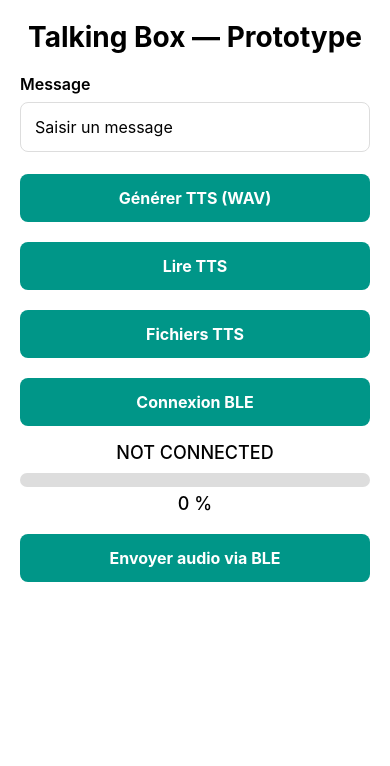
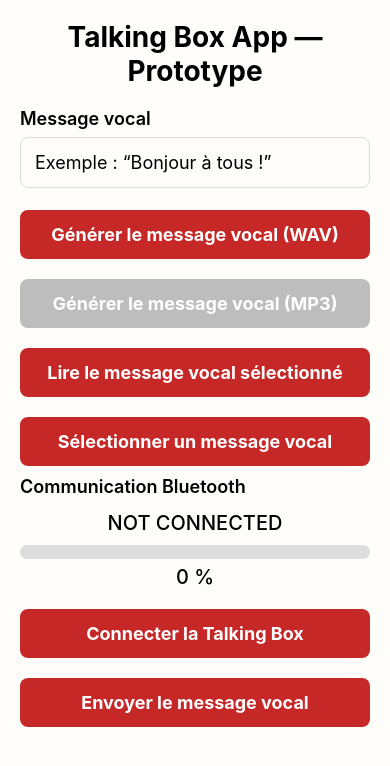
Before and after one commit to LeoLeman555/TalkingBox, a React Native app: screen / in a window 390 px wide. Shown: the top 766 px of the page. Built offline with nearby package versions, Linux system fonts and the light colour scheme; what react-native-ble-plx, react-native-fs would draw is missing.

Commit message:
refactor(ui): adapt UI for open day demo version

```diff
--- a/src/components/PrimaryButton.tsx
+++ b/src/components/PrimaryButton.tsx
@@ -19,7 +19,7 @@ const styles = StyleSheet.create({
     marginVertical: 10,
   },
   txt: {
-    fontSize: 16,
+    fontSize: 18,
     fontWeight: '700',
     textAlign: 'center',
   },
--- a/src/screens/MainScreen.tsx
+++ b/src/screens/MainScreen.tsx
@@ -26,6 +26,8 @@ type Props = {
   onOpenFiles: () => void;
 };
 
+type AudioExtension = '.wav' | '.mp3';
+
 export function MainScreen({
   selectedTtsPath,
   onSelectTts,
@@ -41,17 +43,14 @@ export function MainScreen({
   const [progress, setProgress] = useState(0);
   const [deviceInfo, setDeviceInfo] = useState<BleDeviceInfo | null>(null);
 
-  const handleGenerateTTS = async () => {
+  const handleGenerateTTS = async (extension : AudioExtension = '.wav') => {
     if (!text.trim()) {
-      Alert.alert(
-        'Invalid message',
-        'Please enter a message before generating audio.',
-      );
+      Alert.alert('Message vide', 'Veuillez saisir un message vocal.');
       return;
     }
 
     try {
-      const filename = generateTtsFilename('.mp3'); // MP3 or WAV
+      const filename = generateTtsFilename(extension); // MP3 or WAV
       console.log('[TTS][APP][START][filename=' + filename + ']');
 
       const tts: TtsAudioResult = await TtsService.generate(text, filename);
@@ -71,8 +70,8 @@ export function MainScreen({
       console.log('[TTS][APP][EXPORTED][uri=' + uri + ']');
 
       Alert.alert(
-        'TTS Generated',
-        'Audio file generated successfully.',
+        "Message vocal généré",
+        "Fichier audio généré avec succès, vous pouvez le lire dans l'application",
       );
     } catch (e) {
       console.error('[TTS][APP][ERROR]', e);
@@ -82,10 +81,7 @@ export function MainScreen({
 
   const playTts = async (): Promise<void> => {
     if (!selectedTtsPath) {
-      Alert.alert(
-        'No audio selected',
-        'Please generate or select a TTS file before playing.',
-      );
+      Alert.alert('Aucun message', 'Veuillez générer un message.');
       return;
     }
 
@@ -150,15 +146,15 @@ export function MainScreen({
   return (
     <View style={[styles.container, { backgroundColor: colors.background }]}>
       <Text style={[styles.title, { color: colors.text }]}>
-        Talking Box — Prototype
+        Talking Box App — Prototype
       </Text>
 
-      <Text style={[styles.label, { color: colors.text }]}>Message</Text>
+      <Text style={[styles.label, { color: colors.text }]}>Message vocal</Text>
 
       <TextInput
         value={text}
         onChangeText={setText}
-        placeholder="Saisir un message"
+        placeholder="Exemple : “Bonjour à tous !”"
         style={[
           styles.input,
           { borderColor: colors.inputBorder, color: colors.text },
@@ -166,42 +162,46 @@ export function MainScreen({
       />
 
       <PrimaryButton
-        title="Générer TTS (WAV)"
-        onPress={handleGenerateTTS}
-        color={colors.accent}
-        textColor={colors.buttonText}
+        title="Générer le message vocal (WAV)"
+        onPress={() => handleGenerateTTS('.wav')}
+        color={colors.primary}
+        textColor={colors.primaryText}
       />
 
       <PrimaryButton
-        title="Lire TTS"
-        onPress={playTts}
-        color={colors.accent}
-        textColor={colors.buttonText}
+        title="Générer le message vocal (MP3)"
+        onPress={() => handleGenerateTTS('.mp3')}
+        color={colors.disabled}
+        textColor={colors.primaryText}
       />
 
       <PrimaryButton
-        title="Fichiers TTS"
-        onPress={onOpenFiles}
-        color={colors.accent}
-        textColor={colors.buttonText}
+        title="Lire le message vocal sélectionné"
+        onPress={playTts}
+        color={colors.primary}
+        textColor={colors.primaryText}
       />
 
+
       <PrimaryButton
-        title="Connexion BLE"
-        onPress={handleRealBle}
-        color={colors.accent}
-        textColor={colors.buttonText}
+        title="Sélectionner un message vocal"
+        onPress={onOpenFiles}
+        color={colors.primary}
+        textColor={colors.primaryText}
       />
+
+      <Text style={[styles.label, { color: colors.text }]}>Communication Bluetooth</Text>
 
       {deviceInfo && <DeviceInfo info={deviceInfo} colors={colors} />}
 
       <Text style={[styles.info, { color: colors.text }]}>{state}</Text>
 
+
       <ProgressBar
         progress={progress}
         height={14}
         backgroundColor={colors.inputBorder}
-        fillColor={colors.accent}
+        fillColor={colors.primary}
       />
 
       <Text style={[styles.info, { color: colors.text }]}>
@@ -209,10 +209,18 @@ export function MainScreen({
       </Text>
 
       <PrimaryButton
-        title="Envoyer audio via BLE"
+        title="Connecter la Talking Box"
+        onPress={handleRealBle}
+        color={colors.primary}
+        textColor={colors.primaryText}
+      />
+
+
+      <PrimaryButton
+        title="Envoyer le message vocal"
         onPress={handleSendBleFile}
-        color={colors.accent}
-        textColor={colors.buttonText}
+        color={colors.primary}
+        textColor={colors.primaryText}
       />
     </View>
   );
@@ -230,18 +238,18 @@ const styles = StyleSheet.create({
     borderWidth: 1,
     padding: 14,
     borderRadius: 8,
-    fontSize: 16,
+    fontSize: 18,
     marginBottom: 12,
   },
   label: {
-    fontSize: 16,
+    fontSize: 18,
     fontWeight: '600',
     marginBottom: 8,
   },
   info: {
     marginTop: 6,
     paddingBottom: 10,
-    fontSize: 18,
+    fontSize: 20,
     fontWeight: '500',
     textAlign: 'center',
   },
--- a/src/screens/TtsFilesScreen.tsx
+++ b/src/screens/TtsFilesScreen.tsx
@@ -35,15 +35,15 @@ export function TtsFilesScreen({
   return (
     <View style={[styles.container, { backgroundColor: colors.background }]}>
       <Text style={[styles.title, { color: colors.text }]}>
-        Fichiers TTS
+        Fichiers Audios
       </Text>
 
       <FlatList
         data={files}
         keyExtractor={item => item}
         ListEmptyComponent={
-          <Text style={{ color: colors.text, textAlign: 'center' }}>
-            Aucun fichier audio généré
+          <Text style={styles.info}>
+            AUCUN FICHIER AUDIO GÉNÉRÉ...
           </Text>
         }
         renderItem={({ item }) => {
@@ -59,14 +59,14 @@ export function TtsFilesScreen({
                 borderRadius: 8,
                 marginBottom: 8,
                 backgroundColor: isSelected
-                  ? colors.accent
+                  ? colors.primary
                   : colors.inputBorder,
               }}
             >
               <Text
                 style={{
                   color: isSelected
-                    ? colors.buttonText
+                    ? colors.primaryText
                     : colors.text,
                   fontWeight: isWav ? '700' : '500',
                 }}
@@ -81,8 +81,8 @@ export function TtsFilesScreen({
       <PrimaryButton
         title="Retour"
         onPress={onBack}
-        color={colors.accent}
-        textColor={colors.buttonText}
+        color={colors.secondary}
+        textColor={colors.secondaryText}
       />
     </View>
   );
@@ -96,4 +96,11 @@ const styles = StyleSheet.create({
     marginBottom: 20,
     textAlign: 'center',
   },
+  info: {
+    marginTop: 6,
+    paddingBottom: 10,
+    fontSize: 20,
+    fontWeight: '500',
+    textAlign: 'center',
+  },
 });
--- a/src/theme/colors.ts
+++ b/src/theme/colors.ts
@@ -1,12 +1,14 @@
 export function getColors(scheme: string | null) {
   return {
-    background: scheme === 'dark' ? '#000' : '#FFF',
-    text: scheme === 'dark' ? '#FFF' : '#000',
+    background: scheme === 'dark' ? '#000' : '#FFFDFA',
+    text: scheme === 'dark' ? '#1F1F1F' : '#000',
     inputBorder: scheme === 'dark' ? '#444' : '#DDD',
-    buttonBg: '#135da8ff',
-    buttonText: '#FFF',
-    mock: '#434547ff',
-    accent: '#009688',
-    error: '#ff6607ff',
+    primary: '#C62828',
+    primaryText: '#FFF',
+    secondary: '#817d7d',
+    secondaryText: '#FFF',
+    disabled: '#BDBDBD',
+    success: '#2E7D32',
+    error: '#C62828',
   };
 }
```
